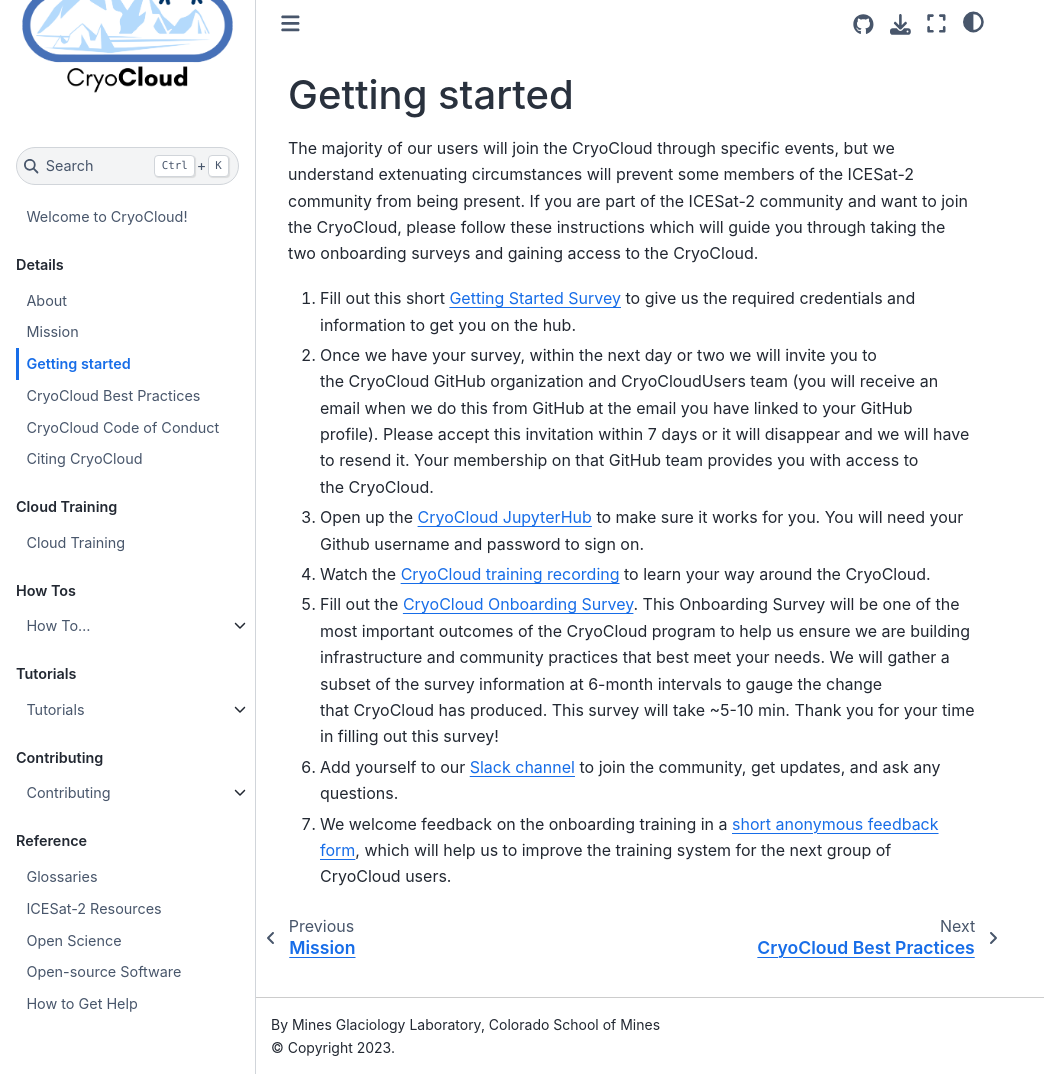
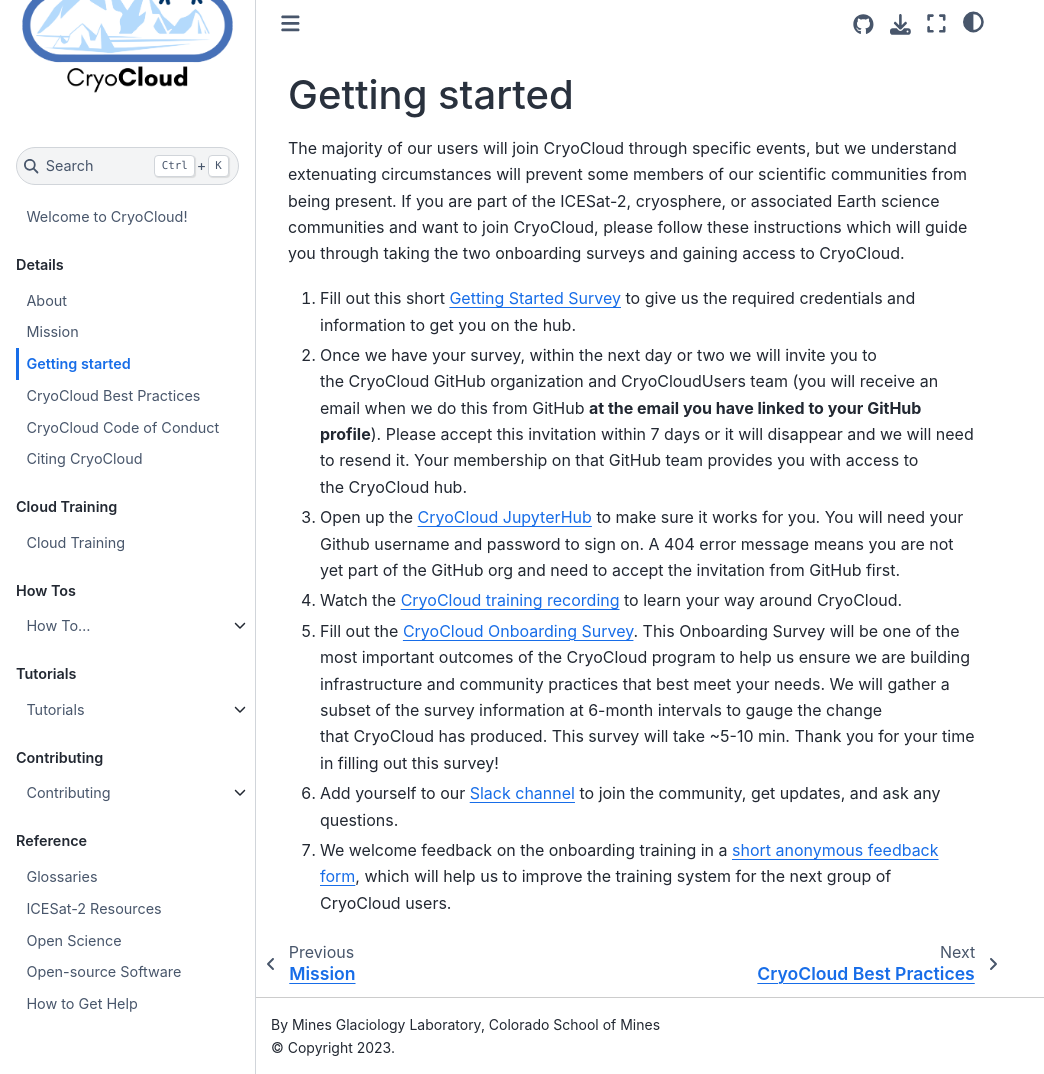
Before and after one commit to CryoInTheCloud/CryoCloudWebsite, a Jupyter Book: the page built from book/content/Getting_Started.md, in a window 1280 px wide and 1074 px high. Shown: the whole window, without its empty margins (0-1044 px from the left). Built offline with Jupyter Book 1.0.4 settings and Sphinx 7.4.7 and the Sphinx Book theme 1.1.4, drawn with Linux system fonts in a browser that asks for light colours; pages that are not in the unit, such as notebooks, are missing from menus.

Commit message:
Update Getting_Started.md

```diff
--- a/book/content/Getting_Started.md
+++ b/book/content/Getting_Started.md
@@ -1,33 +1,34 @@
 # Getting started
 
-The majority of our users will join the CryoCloud through specific events, but we understand
-extenuating circumstances will prevent some members of the ICESat-2 community from being present. If you
-are part of the ICESat-2 community and want to join the CryoCloud, please follow these instructions which
-will guide you through taking the two onboarding surveys and gaining access to the CryoCloud.
+The majority of our users will join CryoCloud through specific events, but we understand
+extenuating circumstances will prevent some members of our scientific communities from being present. If you
+are part of the ICESat-2, cryosphere, or associated Earth science communities and want to join CryoCloud, please follow these instructions which
+will guide you through taking the two onboarding surveys and gaining access to CryoCloud.
 
 1. Fill out this short [Getting Started Survey](https://forms.gle/d8oP1gp9YikS2ixM8) to give us the
 required credentials and information to get you on the hub.
 
 
-2. Once we have your survey, within the next day or two we will invite you to the CryoCloud GitHub organization and CryoCloudUsers team (you will receive an email when we do this from GitHub at the email you have linked to your GitHub profile). Please accept this invitation within 7 days or it will disappear and we will have to resend it. Your membership on that GitHub team provides you with access to the CryoCloud.
+2. Once we have your survey, within the next day or two we will invite you to the CryoCloud GitHub organization and CryoCloudUsers team (you will receive an email when we do this from GitHub **at the email you have linked to your GitHub profile**). Please accept this invitation within 7 days or it will disappear and we will need to resend it. Your membership on that GitHub team provides you with access to the CryoCloud hub.
 
 
 4. Open up the [CryoCloud JupyterHub](https://hub.cryointhecloud.com) to make sure it works for you.
-You will need your Github username and password to sign on.
+You will need your Github username and password to sign on. A 404 error message means you are not yet part of the GitHub org
+and need to accept the invitation from GitHub first.
 
 
-5. Watch the [CryoCloud training recording](https://youtu.be/bBNPuVEG4lE) to learn your way around the CryoCloud.
+6. Watch the [CryoCloud training recording](https://youtu.be/bBNPuVEG4lE) to learn your way around CryoCloud.
 
 
-6. Fill out the [CryoCloud Onboarding Survey](https://forms.gle/8Mr9Ykc8M7jY9fCd7). This
+7. Fill out the [CryoCloud Onboarding Survey](https://forms.gle/8Mr9Ykc8M7jY9fCd7). This
 Onboarding Survey will be one of the most important outcomes of the CryoCloud program to help
 us ensure we are building infrastructure and community
 practices that best meet your needs. We will gather a subset of the survey information at 6-month intervals to gauge the change that CryoCloud has produced. This survey will take ~5-10 min. Thank you for your time in filling out this survey!
 
 
-7. Add yourself to our [Slack channel](https://join.slack.com/t/cryospherecloud/shared_invite/zt-1isgbeuhh-q~cYYKtn_6i3PR1alGca_g)
+8. Add yourself to our [Slack channel](https://join.slack.com/t/cryospherecloud/shared_invite/zt-1isgbeuhh-q~cYYKtn_6i3PR1alGca_g)
 to join the community, get updates, and ask any questions.
 
 
-8. We welcome feedback on the onboarding training in a [short anonymous feedback form](https://forms.gle/2C7mHpwnwzWa8USk9),
+9. We welcome feedback on the onboarding training in a [short anonymous feedback form](https://forms.gle/2C7mHpwnwzWa8USk9),
 which will help us to improve the training system for the next group of CryoCloud users.
```
